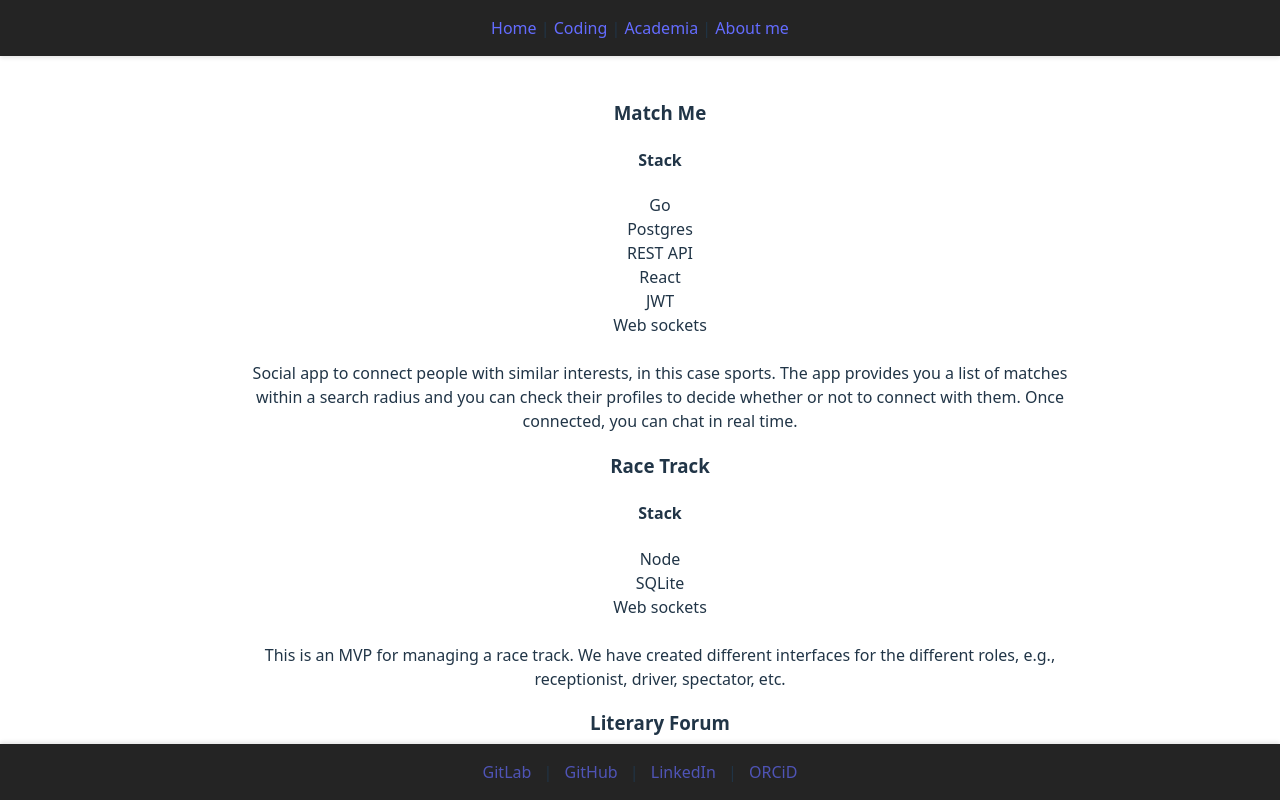
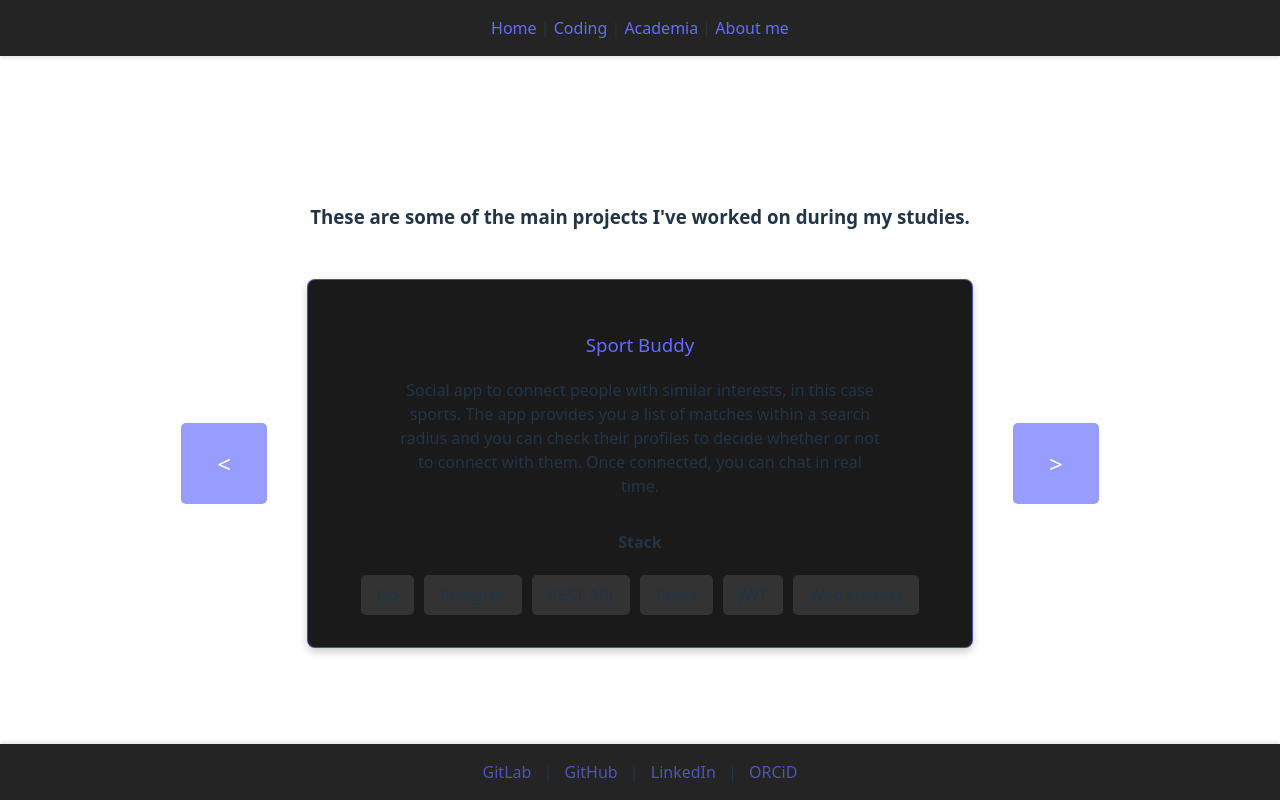
Before and after one commit to uamoti/uamoti.github.io, a React (Vite) app: page /dev in a window 1280 px wide. Shown: the top 800 px of the page. Built offline with nearby package versions, Linux system fonts and the light colour scheme.

Commit message:
feat: add horizontal project scrolling

```diff
--- a/src/Academia.jsx
+++ b/src/Academia.jsx
@@ -18,7 +18,7 @@ function Academia() {
 	    <br/>
 	    <p>
 		After some months back home, I managed to secure a scholarship from the
-		<i>Science Without Borders</i> programme from the Brazilian Ministry
+		<i> Science Without Borders</i> programme from the Brazilian Ministry
 		of Education. And so we went to Lund (Sweden) to continue working on muscle
 		dystrophies, this time congenital instead of Duchenne, and microRNAs.
 	    </p>
--- a/src/App.css
+++ b/src/App.css
@@ -28,8 +28,8 @@ nav {
 
 .logo img {
     border-radius: 50%;
-    width: 200px; /* Fast bredd för cirkulär bild */
-    height: 200px; /* Fast höjd för cirkulär bild */
+    width: 300px; /* Fast bredd för cirkulär bild */
+    height: 300px; /* Fast höjd för cirkulär bild */
     object-fit: cover; /* Säkerställer att bilden täcker ytan utan att förvrängas */
     display: block; /* Gör bilden till ett blockelement */
     margin: 0 auto; /* Centrera bilden horisontellt */
@@ -102,3 +102,80 @@ nav {
 .main-footer .social-links a:hover {
   text-decoration: underline;
 }
+
+.stack {
+    list-style-type: none;
+    padding: 0;
+    margin: 0;
+    display: flex; /* För att visa tekniker i rad */
+    flex-wrap: wrap; /* Om många tekniker, bryt rad */
+    justify-content: center; /* Centrera teknikerna */
+    gap: 10px; /* Utrymme mellan tekniker */
+}
+
+.stack li {
+    background-color: #333;
+    padding: 0.5em 1em;
+    border-radius: 5px;
+    white-space: nowrap; /* Förhindra radbrytning inom en teknik */
+}
+
+/* Nya stilar för projektkarusellen */
+.project-carousel-container {
+    display: flex;
+    align-items: center; /* Centrera knappar och projekt vertikalt */
+    justify-content: center; /* Centrera allt horisontellt */
+    width: 100%;
+    margin-top: 2rem; /* Lite utrymme från toppen */
+    min-height: 400px; /* Säkra en minimihöjd för karusellen */
+}
+
+.project-carousel-display {
+    flex-grow: 1;
+    display: flex;
+    justify-content: center; /* Centrera kortet inuti displayen */
+    max-width: 800px; /* Maxbredd för kortet */
+}
+
+.project-card {
+    background-color: #1a1a1a;
+    border: 1px solid #646cffaa;
+    border-radius: 8px;
+    padding: 2em;
+    margin: 0 1em;
+    box-shadow: 0 4px 8px rgba(0, 0, 0, 0.2);
+    text-align: center;
+    width: 100%; /* Säkerställ att kortet tar tillgänglig bredd */
+    max-width: 600px; /* Maxbredd för kortet */
+}
+
+.project-summary {
+    max-width: 80%; /* Begränsa bredden för sammanfattningstexten */
+    margin: 1em auto 2em auto; /* Centrera texten och ge marginaler */
+    line-height: 1.5;
+}
+
+.carousel-button {
+    background-color: #646cffaa;
+    color: white;
+    border: none;
+    padding: 1em 1.5em;
+    cursor: pointer;
+    font-size: 1.5em;
+    border-radius: 5px;
+    margin: 0 1em;
+    transition: background-color 0.3s ease;
+}
+
+.carousel-button:hover {
+    background-color: #535bf2;
+}
+
+/* Justering för befintliga project-relaterade stilar */
+.project h3 {
+    margin-bottom: 1em;
+}
+.project h4 {
+    margin-top: 2em;
+    margin-bottom: 1em;
+}
--- a/src/Dev.jsx
+++ b/src/Dev.jsx
@@ -1,7 +1,8 @@
 const projects = [
     {
 	id: "js4",
-	name: "Match Me",
+	name: "Sport Buddy",
+	url: "https://gitlab.com/uamoti/sport-buddy",
 	stack: ["Go", "Postgres", "REST API", "React", "JWT", "Web sockets"],
 	summary: `Social app to connect people with similar interests, in this case
 sports. The app provides you a list of matches within a search radius and you can
@@ -16,7 +17,10 @@ interfaces for the different roles, e.g., receptionist, driver, spectator, etc.`
     }, {
 	id: "go4",
 	name: "Literary Forum",
-	stack: ["Go", "SQLite", "(Go) HTML templating", "Docker"]
+	url: "https://gitlab.com/uamoti/lions-forum",
+	stack: ["Go", "SQLite", "(Go) HTML templating", "Docker"],
+	summary: `A forum for book lovers. Registered users can post and comment; others can
+view and search posts. You can filter posts/comments by user, category and trending.`
     }, {
 	id: "go2",
 	name: "Cars",
@@ -27,23 +31,53 @@ based on characteristics such as manufacturer, engine, HP, etc. You can select u
     }
 ]
 
+import { useState } from 'react';
+
 function Dev() {
-    const summaryStyle = {
-	width: "70%",
-	margin: "auto"
-    }
-    const projectList = projects.map(project =>
-	<div>
-	    <h3>{project.name}</h3>
-	    <h4>Stack</h4>
-	    <div>
-		{project.stack.map(tech => <div>{tech}</div>)}
-	    </div>
-	    <br/>
-	    <div style={summaryStyle}>{project.summary}</div>
-	</div>
-    )
-    return <ul>{projectList}</ul>
+    const [currentProjectIndex, setCurrentProjectIndex] = useState(0);
+
+    const handlePrevClick = () => {
+        setCurrentProjectIndex((prevIndex) =>
+            prevIndex === 0 ? projects.length - 1 : prevIndex - 1
+        );
+    };
+
+    const handleNextClick = () => {
+        setCurrentProjectIndex((prevIndex) =>
+            prevIndex === projects.length - 1 ? 0 : prevIndex + 1
+        );
+    };
+
+    const currentProject = projects[currentProjectIndex];
+    const projectName = currentProject.url ? <a href={currentProject.url} target="_blank" rel="noopener noreferrer">{currentProject.name}</a> : currentProject.name
+
+    return (
+	<>
+	    <h3>
+		These are some of the main projects I've worked on during my studies.
+	    </h3>
+            <div className="project-carousel-container">
+		<button onClick={handlePrevClick} className="carousel-button prev">
+                    &lt;
+		</button>
+		<div className="project-carousel-display">
+                    <div className="project-card">
+			<h3>{projectName}</h3>
+			<div className="project-summary">{currentProject.summary}</div>
+			<h4>Stack</h4>
+			<ul className="stack">
+                            {currentProject.stack.map((tech, index) => (
+				<li key={index}>{tech}</li>
+                            ))}
+			</ul>
+                    </div>
+		</div>
+		<button onClick={handleNextClick} className="carousel-button next">
+                    &gt;
+		</button>
+            </div>
+	    </>
+    );
 }
 
 export default Dev
```
